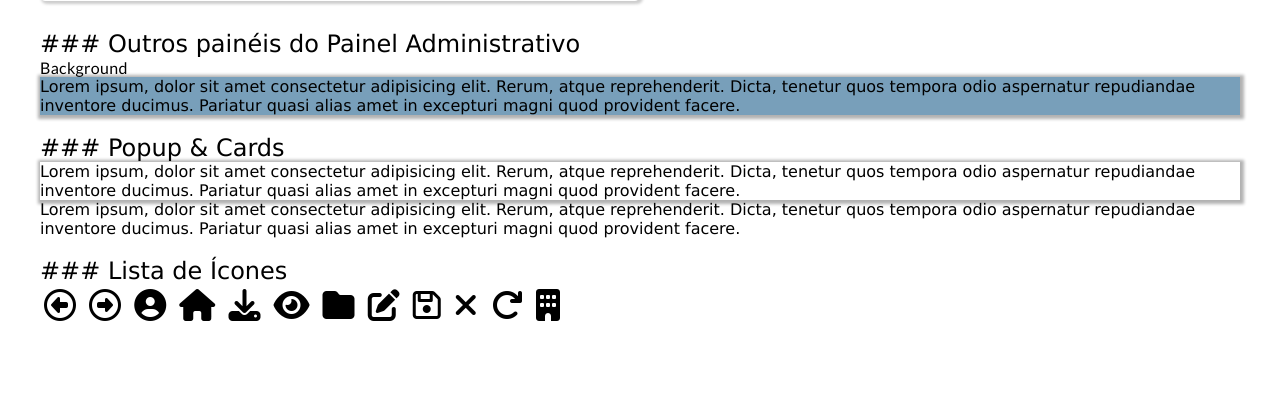
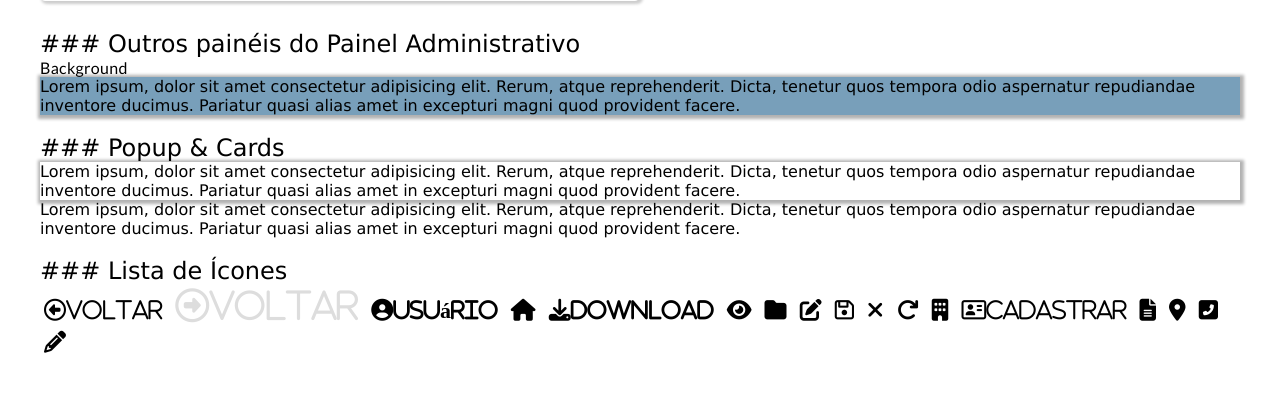
Before and after one commit to cefetfriburgo/Projeto-Gestao-IETEC, a PHP site: page /design/design.html in a window 1280 px wide. Shown: the part 1054-1451 px from the top of the page. Before the commit the page ends 1375 px from the top, so only its background shows below. Run offline with PHP 8.4, Linux system fonts and the light colour scheme; some libraries are stand-ins or nearby versions.

Commit message:
Alterações no design

```diff
--- a/src/design/css/base/reset.css
+++ b/src/design/css/base/reset.css
@@ -21,3 +21,8 @@ img {
     max-width: 100%;
     height: auto;
 }
+
+.far.fa-arrow-alt-circle-right{
+    font-size: 34px;
+    color: #ddd;
+}
--- a/src/design/css/main.css
+++ b/src/design/css/main.css
@@ -24,6 +24,19 @@
     background-color: var(--background-default);
 }
 
+.azul0{
+    background-color: var(--background-blue0);
+}
+
+.azul2{
+    background-color: var(--background-blue2);
+}
+
+.azul3{
+    background-color: var(--background-blue3);
+}
+
+
 /* DIVS PRINCIPAIS */
 .azul{
     background-color: var(--background-blue);
--- a/src/design/css/utils/variables.css
+++ b/src/design/css/utils/variables.css
@@ -6,9 +6,15 @@
 
     --background-light-purple: #c9c0e7;
 
+
     --background-blue: #9cc3dc;
     --background-default: #ccc;
     --background-active-default: #eee;
+
+    --background-blue0: #a7d6f5a8;
+    --background-blue2: #789fba;
+    --background-blue3: #547e9a;
+
 
     --panel-blue: #789fba;
     --panel-white: #fffff;
--- a/src/design/design.html
+++ b/src/design/design.html
@@ -58,17 +58,23 @@
 <footer>
     <br>
     <h3 style="font-family: 'Lucida Sans', 'Lucida Sans Unicode';">### Lista de Ícones</h3>
-    <i class="far fa-arrow-alt-circle-left fa-2x"></i>
-    <i class="far fa-arrow-alt-circle-right fa-2x"></i>
-    <i class="fas fa-user-circle fa-2x"></i>
-    <i class="fas fa-home fa-2x"></i>
-    <i class="fas fa-download fa-2x"></i>
-    <i class="fas fa-eye fa-2x"></i>
-    <i class="fas fa-folder fa-2x"></i>
-    <i class="fas fa-edit fa-2x"></i>
-    <i class="far fa-save fa-2x"></i>
-    <i class="fas fa-times fa-2x"></i>
-    <i class="fas fa-redo fa-2x"></i>
-    <i class="fas fa-building fa-2x"></i>
+    <i class="far fa-arrow-alt-circle-left">voltar</i>
+    <i class="far fa-arrow-alt-circle-right">voltar</i>
+    <i class="fas fa-user-circle">usuário</i>
+    <i class="fas fa-home"></i>
+    <i class="fas fa-download">download</i>
+    <i class="fas fa-eye"></i>
+    <i class="fas fa-folder"></i>
+    <i class="fas fa-edit"></i>
+    <i class="far fa-save"></i>
+    <i class="fas fa-times"></i>
+    <i class="fas fa-redo"></i>
+    <i class="fas fa-building"></i>
+    <i class="far fa-address-card">cadastrar</i>
+    <i class="fas fa-file-alt"></i>
+    <i class="fas fa-map-marker-alt"></i>
+    <i class="fas fa-phone-square-alt"></i>
+    <i class="fas fa-pencil-alt"></i>
+
 </footer>
 </html>
```
Also changed, not shown: src/design/css/components/buttons.css (+38 -0 lines), src/design/css/base/typography.css (line endings or trailing spaces), src/design/css/components/icons.css (line endings or trailing spaces).
